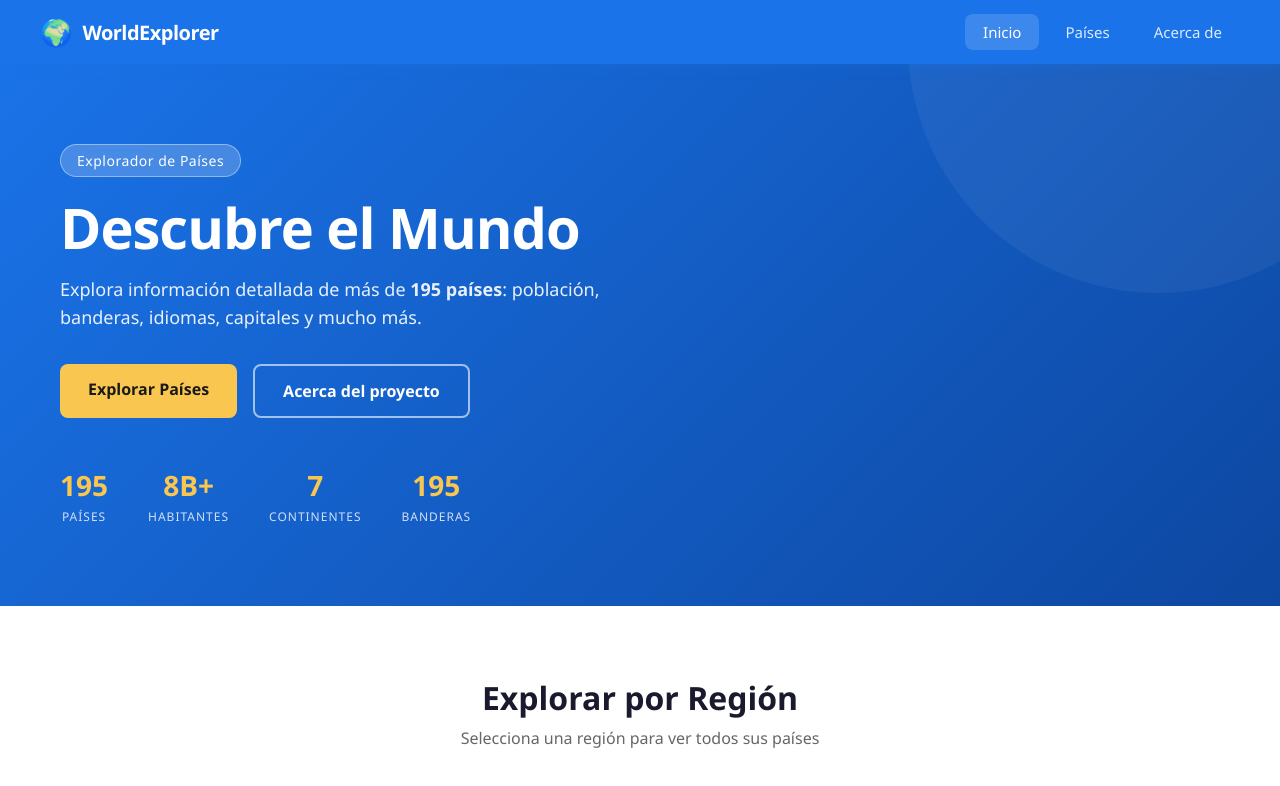
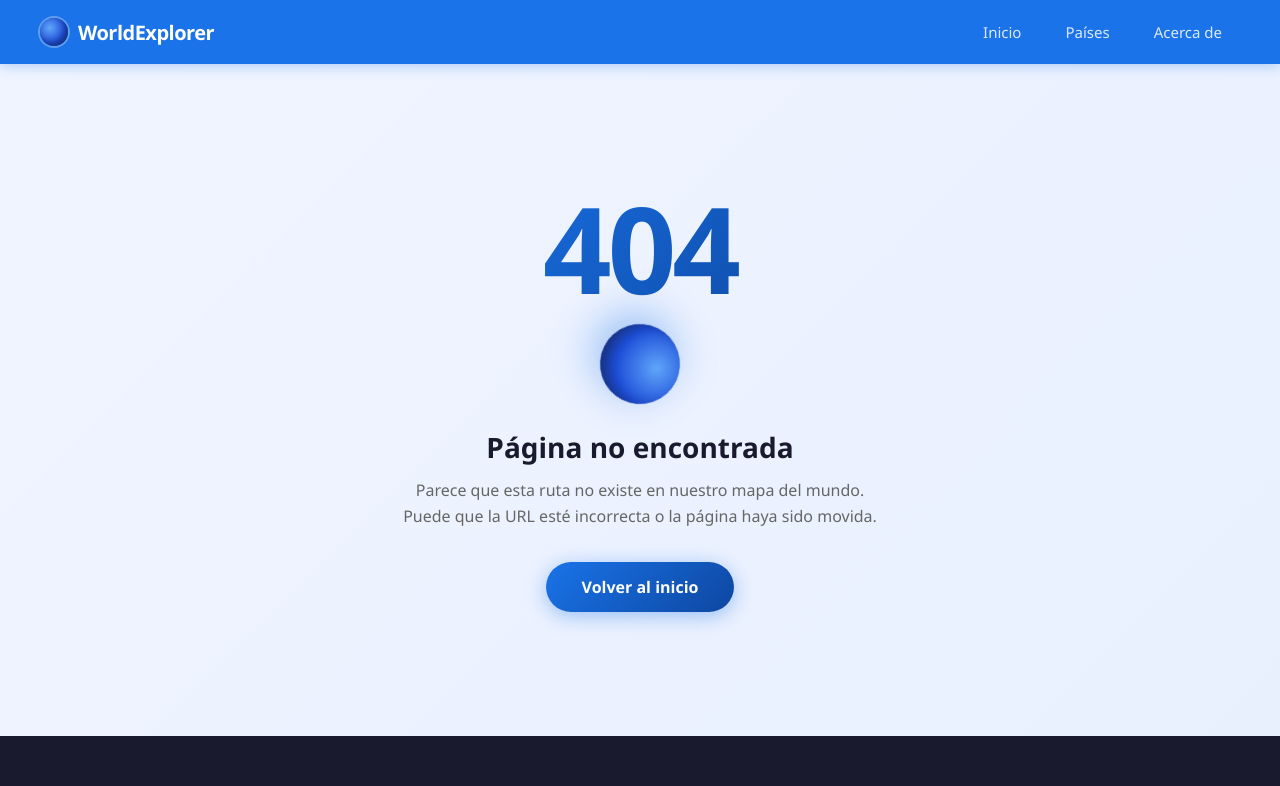
Before and after one commit to Elbettan88/AAT1-R2-M2-FINAL, an Angular app: page /404 in a window 1280 px wide. Before the commit this address led to /. Shown: the top 786 px of the page. Built offline with nearby package versions, Linux system fonts and the light colour scheme; no server answers.

Commit message:
fix(prod): auditoria completa - eliminar imports no usados, corregir navegacion limítrofes, pagina404 profesional, SVGs en lugar de emojis, forkJoin para paises destacados, registrar 404 en rutas

```diff
--- a/src/app/components/detalle-del-pais/detalle-del-pais.html
+++ b/src/app/components/detalle-del-pais/detalle-del-pais.html
@@ -92,7 +92,7 @@
           <h2>Países Limítrofes</h2>
           <div class="borders-grid">
             @for (border of pais()?.borders; track border.alpha_3) {
-              <a [routerLink]="['/pais', border.alpha_3]" class="border-card">
+              <a [routerLink]="['/pais', border.common]" class="border-card">
                 <span>{{ border.common }}</span>
               </a>
             }
--- a/src/app/components/navbar/navbar.css
+++ b/src/app/components/navbar/navbar.css
@@ -19,7 +19,16 @@
   color: white;
 }
 
-.brand-icon { font-size: 26px; }
+.brand-logo-svg {
+  display: inline-block;
+  width: 28px;
+  height: 28px;
+  border-radius: 50%;
+  background: radial-gradient(circle at 35% 35%, #60a5fa, #1d4ed8 60%, #1e3a8a);
+  box-shadow: inset -3px -3px 6px rgba(0,0,0,0.3), 0 0 0 2px rgba(255,255,255,0.3);
+  position: relative;
+  flex-shrink: 0;
+}
 
 .brand-name {
   font-size: 20px;
--- a/src/app/components/navbar/navbar.html
+++ b/src/app/components/navbar/navbar.html
@@ -1,7 +1,7 @@
 <nav class="navbar">
   <div class="navbar-brand">
     <a routerLink="/" class="brand-link">
-      <span class="brand-icon">🌍</span>
+      <span class="brand-logo-svg"></span>
       <span class="brand-name">WorldExplorer</span>
     </a>
   </div>
--- a/src/app/pages/home/home.html
+++ b/src/app/pages/home/home.html
@@ -54,7 +54,7 @@
     <div class="regions-grid">
       @for (region of regions; track region.name) {
         <a [routerLink]="['/PageListaPaises']" class="region-card">
-          <div class="region-image-container {{region.name}}"></div>
+          <div [class]="'region-image-container ' + region.name"></div>
           <h3>{{ region.label }}</h3>
           <p>{{ region.countries }} países</p>
           <span class="region-arrow">→</span>
--- a/src/app/pages/page-lista-paises/page-lista-paises.css
+++ b/src/app/pages/page-lista-paises/page-lista-paises.css
@@ -36,7 +36,7 @@
 
 .search-bar:focus-within { border-color: #1a73e8; }
 
-.search-icon { font-size: 18px; opacity: 0.5; margin-right: 10px; }
+.search-icon { width: 20px; height: 20px; opacity: 0.45; margin-right: 10px; flex-shrink: 0; color: #555; }
 
 .search-input {
   flex: 1;
--- a/src/app/pages/page-lista-paises/page-lista-paises.html
+++ b/src/app/pages/page-lista-paises/page-lista-paises.html
@@ -1,11 +1,13 @@
 <div class="page-container">
   <div class="page-header">
-    <h1>🌍 Explorador de Países</h1>
+    <h1>Explorador de Países</h1>
     <p>Busca entre 195 países del mundo</p>
   </div>
 
   <div class="search-bar">
-    <span class="search-icon">🔍</span>
+    <svg class="search-icon" xmlns="http://www.w3.org/2000/svg" viewBox="0 0 24 24" fill="none" stroke="currentColor" stroke-width="2" stroke-linecap="round" stroke-linejoin="round">
+      <circle cx="11" cy="11" r="8"/><line x1="21" y1="21" x2="16.65" y2="16.65"/>
+    </svg>
     <input
       type="text"
       [(ngModel)]="termino"
--- a/src/app/pages/pagina404/pagina404.css
+++ b/src/app/pages/pagina404/pagina404.css
@@ -0,0 +1,72 @@
+.not-found-container {
+  min-height: calc(100vh - 128px);
+  display: flex;
+  align-items: center;
+  justify-content: center;
+  background: linear-gradient(135deg, #f0f4ff 0%, #e8f0fe 100%);
+  padding: 40px 20px;
+}
+
+.not-found-content {
+  text-align: center;
+  max-width: 500px;
+}
+
+.error-code {
+  font-size: 120px;
+  font-weight: 900;
+  line-height: 1;
+  background: linear-gradient(135deg, #1a73e8, #0d47a1);
+  -webkit-background-clip: text;
+  -webkit-text-fill-color: transparent;
+  background-clip: text;
+  letter-spacing: -4px;
+  margin-bottom: 16px;
+}
+
+.globe-icon {
+  width: 80px;
+  height: 80px;
+  margin: 0 auto 24px;
+  border-radius: 50%;
+  background: radial-gradient(circle at 35% 35%, #60a5fa, #1d4ed8 55%, #1e3a8a);
+  box-shadow: 0 12px 40px rgba(26, 115, 232, 0.4), inset -6px -6px 12px rgba(0,0,0,0.25);
+  animation: spin-slow 12s linear infinite;
+}
+
+@keyframes spin-slow {
+  from { transform: rotate(0deg); }
+  to { transform: rotate(360deg); }
+}
+
+.not-found-content h1 {
+  font-size: 28px;
+  font-weight: 800;
+  color: #1a1a2e;
+  margin-bottom: 12px;
+}
+
+.not-found-content p {
+  font-size: 16px;
+  color: #666;
+  line-height: 1.6;
+  margin-bottom: 32px;
+}
+
+.btn-home {
+  display: inline-block;
+  background: linear-gradient(135deg, #1a73e8, #0d47a1);
+  color: white;
+  text-decoration: none;
+  padding: 14px 36px;
+  border-radius: 50px;
+  font-size: 16px;
+  font-weight: 600;
+  box-shadow: 0 4px 20px rgba(26, 115, 232, 0.4);
+  transition: transform 0.2s, box-shadow 0.2s;
+}
+
+.btn-home:hover {
+  transform: translateY(-2px);
+  box-shadow: 0 8px 28px rgba(26, 115, 232, 0.5);
+}
--- a/src/app/pages/pagina404/pagina404.html
+++ b/src/app/pages/pagina404/pagina404.html
@@ -1 +1,9 @@
-<p>pagina404 works!</p>
+<div class="not-found-container">
+  <div class="not-found-content">
+    <div class="error-code">404</div>
+    <div class="globe-icon"></div>
+    <h1>Página no encontrada</h1>
+    <p>Parece que esta ruta no existe en nuestro mapa del mundo.<br/>Puede que la URL esté incorrecta o la página haya sido movida.</p>
+    <a routerLink="/" class="btn-home">Volver al inicio</a>
+  </div>
+</div>
--- a/src/app/pages/pagina404/pagina404.ts
+++ b/src/app/pages/pagina404/pagina404.ts
@@ -1,8 +1,9 @@
 import { Component } from '@angular/core';
+import { RouterLink } from '@angular/router';
 
 @Component({
   selector: 'app-pagina404',
-  imports: [],
+  imports: [RouterLink],
   templateUrl: './pagina404.html',
   styleUrl: './pagina404.css',
 })
--- a/src/app/services/servicio-paises.ts
+++ b/src/app/services/servicio-paises.ts
@@ -1,6 +1,6 @@
 import { Injectable, inject } from '@angular/core';
 import { HttpClient, HttpHeaders } from '@angular/common/http';
-import { Observable, map } from 'rxjs';
+import { Observable, forkJoin, map } from 'rxjs';
 import { ModeloPaises } from '../models/modelo-paises';
 
 // Estructura real que devuelve la API v5
@@ -14,9 +14,6 @@ interface ApiV5Response {
   };
 }
 
-interface ApiV5Single {
-  data: ModeloPaises;
-}
 
 @Injectable({
   providedIn: 'root',
@@ -60,13 +57,15 @@ export class ServicioPaises {
   }
 
   getPaisesDestacados(): Observable<ModeloPaises[]> {
-    const codigos = 'MEX,FRA,JPN,BRA,ZAF,AUS';
-    return this.http.get<ApiV5Response>(
-      `${this.apiUrl}?codes=${codigos}&fields=names,capitals,region,population,flag,codes`,
-      { headers: this.getHeaders() }
-    ).pipe(
-      map(res => res.data.objects)
+    // Buscamos cada país destacado individualmente y los unimos
+    const nombres = ['Mexico', 'France', 'Japan', 'Brazil', 'South Africa', 'Australia'];
+    const peticiones = nombres.map(nombre =>
+      this.http.get<ApiV5Response>(
+        `${this.apiUrl}?q=${encodeURIComponent(nombre)}&limit=1&fields=names,capitals,region,population,flag,codes`,
+        { headers: this.getHeaders() }
+      ).pipe(map(res => res.data.objects[0]))
     );
+    return forkJoin(peticiones);
   }
 
   getPorCodigo(nombreOCodigo: string): Observable<ModeloPaises> {
```
Also changed, not shown: src/app/app.routes.ts (+6 -1 lines), src/app/app.ts (+3 -4 lines).
